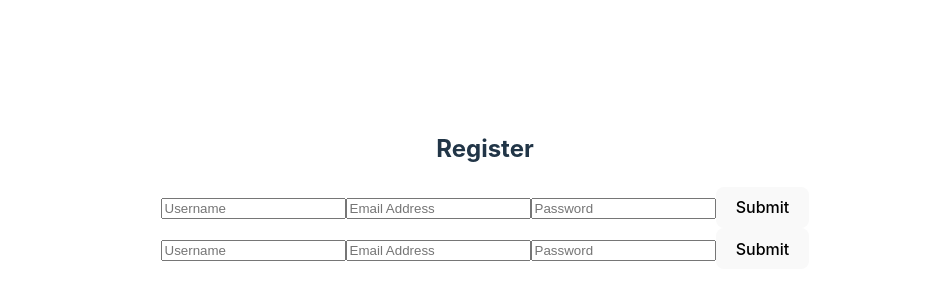
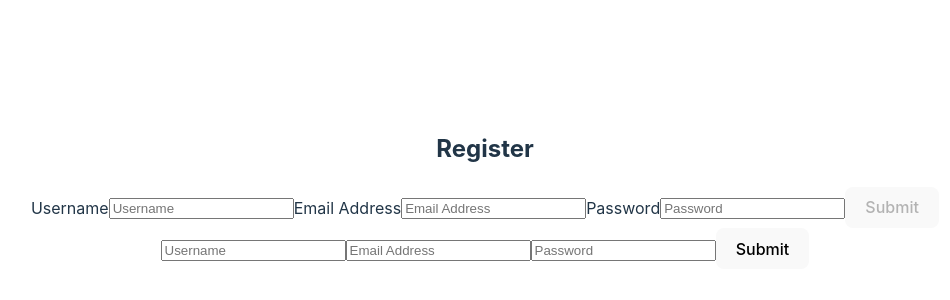
Before and after one commit to Colly5090/alx-fe-reactjs, a React (Vite) app in the folder form-handling-react/: page / in a window 1280 px wide. Shown: the part 210-510 px from the top of the page, without its empty margins (155-1105 px from the left). Built offline with nearby package versions, Linux system fonts and the light colour scheme.

Commit message:
Form validation

```diff
--- a/form-handling-react/src/components/RegistrationForm.jsx
+++ b/form-handling-react/src/components/RegistrationForm.jsx
@@ -1,63 +1,68 @@
-import React, { useState } from 'react'
+import React, { useState } from 'react';
 
 const RegistrationForm = () => {
-    const [formData, setFormData] = useState({
-        username: '',
-        email: '',
-        password: '',
-    });
-
+    const [username, setUsername] = useState('');
+    const [email, setEmail] = useState('');
+    const [password, setPassword] = useState('');
     const [error, setError] = useState('');
-
-    const handleChange = (e) => {
-        const { name, value } = e.target;
-        setFormData({...formData, [name]: value })
-    }
 
     const handleSubmit = (e) => {
         e.preventDefault();
-        if (!formData.username || !formData.email || !formData.password) {
-            setError("All fields are required!")
+        if (!username || !email || !password) {
+            setError('All fields are required!');
         } else {
-            setError('')
-            console.log('Form Submitted', formData)
-            setFormData({
-                username: '',
-                email: '',
-                password: '',
-            });
+            setError('');
+            console.log('Form Submitted:', { username, email, password });
+            setUsername('');
+            setEmail('');
+            setPassword('');
         }
-    }
+    };
+
     return (
         <div>
             <h2>Register</h2>
-            {error && <p>{error}</p>}
+            {error && <p className="error">{error}</p>}
             <form onSubmit={handleSubmit}>
+                <label htmlFor="username">Username</label>
                 <input
-                type="text"
-                value={formData.username}
-                placeholder='Username'
-                name='username'
-                onChange={handleChange}/>
+                    id="username"
+                    type="text"
+                    value={username}
+                    placeholder="Username"
+                    name="username"
+                    onChange={(e) => setUsername(e.target.value)}
+                />
 
+                <label htmlFor="email">Email Address</label>
                 <input
-                type="email"
-                value={formData.email}
-                name='email'
-                placeholder='Email Address'
-                onChange={handleChange}/>
+                    id="email"
+                    type="email"
+                    value={email}
+                    placeholder="Email Address"
+                    name="email"
+                    onChange={(e) => setEmail(e.target.value)}
+                />
 
+                <label htmlFor="password">Password</label>
                 <input
-                type="password"
-                value={formData.password}
-                name='password'
-                placeholder='Password'
-                onChange={handleChange}/>
+                    id="password"
+                    type="password"
+                    value={password}
+                    placeholder="Password"
+                    name="password"
+                    onChange={(e) => setPassword(e.target.value)}
+                />
 
-                <button type="submit">Submit</button>
+                <button
+                    type="submit"
+                    disabled={!username || !email || !password}
+                >
+                    Submit
+                </button>
             </form>
         </div>
     );
-}
+};
 
 export default RegistrationForm;
```
